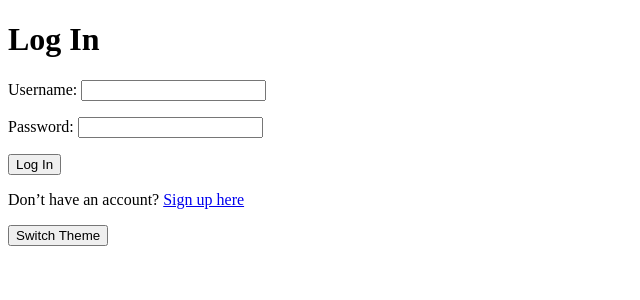
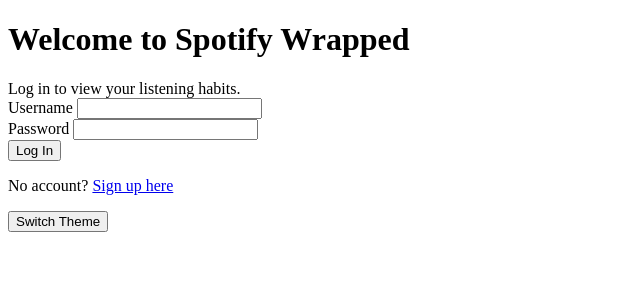
Before and after one commit to jmb245/SpotiProject, a Django app: page /login/ in a window 1280 px wide. Shown: the top 300 px of the page, without its empty margins (0-640 px from the left). Run offline with Django 5.2, Linux system fonts and the light colour scheme.

Commit message:
changes to CSS files, home and login HTML

```diff
--- a/music/static/music/color.css
+++ b/music/static/music/color.css
@@ -1,4 +1,4 @@
 body {
-    background-color: #40806c; /* Ocean background */
+    background-color: #88ebb4; /* Ocean background */
     color: #000; /* Black text */
 }
--- a/music/static/music/dark.css
+++ b/music/static/music/dark.css
@@ -1,4 +1,4 @@
 body {
-    background-color: black;
-    color: white;
+    background-color: #000000;
+    color: #ffffff;
 }
--- a/music/static/music/light.css
+++ b/music/static/music/light.css
@@ -1,4 +1,4 @@
 body {
-    background-color: white;
-    color: black;
+    background-color: #ffffff;
+    color: #000000;
 }
--- a/music/templates/music/login.html
+++ b/music/templates/music/login.html
@@ -5,46 +5,66 @@
 <head>
     <meta charset="UTF-8">
     <meta name="viewport" content="width=device-width, initial-scale=1.0">
-    <link id="theme-stylesheet" rel="stylesheet" href="{% static 'music/light.css' %}">
+    <link href="https://fonts.googleapis.com/css?family=Lexend&display=swap" rel="stylesheet">
+    <link id="theme-stylesheet" href="{% static 'music/light.css' %}" rel="stylesheet">
+    <link href="{% static 'music/main.css' %}" rel="stylesheet">
+    <title>Log In</title>
 </head>
 <body>
-<!-- music/templates/music/login.html -->
-<h1>Log In</h1>
-<form method="post">
-    {% csrf_token %}
-    {{ form.as_p }}
-    <button type="submit">Log In</button>
-</form>
-<p>Don’t have an account? <a href="{% url 'signup' %}">Sign up here</a></p>
-<button id="toggle-theme">Toggle Theme</button>
-<script>
-    function setTheme(theme) {
+    <div class="v1_8">
+        <h1 class="v1_15">Welcome to Spotify Wrapped</h1>
+        <span class="v1_21">Log in to view your listening habits.</span>
+
+        <form method="post" class="login-form">
+            {% csrf_token %}
+            <div class="v55_19">
+                <label for="id_username" class="v55_20">Username</label>
+                {{ form.username }}
+            </div>
+            <div class="v55_25">
+                <label for="id_password" class="v55_26">Password</label>
+                {{ form.password }}
+            </div>
+            <button type="submit" class="v1_13">Log In</button>
+        </form>
+
+        <p class="signup-prompt">
+            <span>No account?</span>
+            <a href="{% url 'signup' %}" class="v55_33">Sign up here</a>
+        </p>
+
+        <button id="toggle-theme" class="theme-toggle-button">Toggle Theme</button>
+    </div>
+
+    <script>
+        function setTheme(theme) {
             const themeStylesheet = document.getElementById('theme-stylesheet');
             themeStylesheet.setAttribute('href',
-                theme === 'dark' ? '{% static 'music/dark.css' %}' :
-                theme === 'light' ? '{% static 'music/light.css' %}' :
-                '{% static 'music/color.css' %}' // Colorful theme
+                theme === 'dark' ? '{% static "music/dark.css" %}' :
+                theme === 'light' ? '{% static "music/light.css" %}' :
+                theme === 'colorful' ? '{% static "music/color.css" %}' :
+                '{% static "music/light.css" %}' // Fallback
             );
-            console.log("The theme has been changed!")
+            console.log("The theme has been changed!");
         }
 
         document.addEventListener('DOMContentLoaded', () => {
             const currentTheme = localStorage.getItem('theme') || 'light';
-            setTheme(currentTheme); // Set the initial theme based on stored value
+            setTheme(currentTheme);
 
             const toggleButton = document.getElementById('toggle-theme');
-            toggleButton.textContent = 'Switch Theme'; // Update button text
+            toggleButton.textContent = 'Switch Theme';
 
             toggleButton.onclick = () => {
-                // Retrieve the current theme again
                 const currentTheme = localStorage.getItem('theme') || 'light';
                 const newTheme = currentTheme === 'dark' ? 'light' :
-                                 currentTheme === 'light' ? 'colorful' : 'dark'; // Cycle through themes
-                localStorage.setItem('theme', newTheme); // Store new theme
-                setTheme(newTheme); // Apply new theme
-                toggleButton.textContent = 'Switch Theme'; // Update button text
+                                 currentTheme === 'light' ? 'colorful' :
+                                 currentTheme === 'colorful' ? 'dark' : 'light';
+                localStorage.setItem('theme', newTheme);
+                setTheme(newTheme);
+                toggleButton.textContent = 'Switch Theme';
             };
         });
-</script>
+    </script>
 </body>
 </html>
```
Also changed, not shown: music/templates/music/home.html (+8 -5 lines), music/static/images/greenlogo.png (added).
